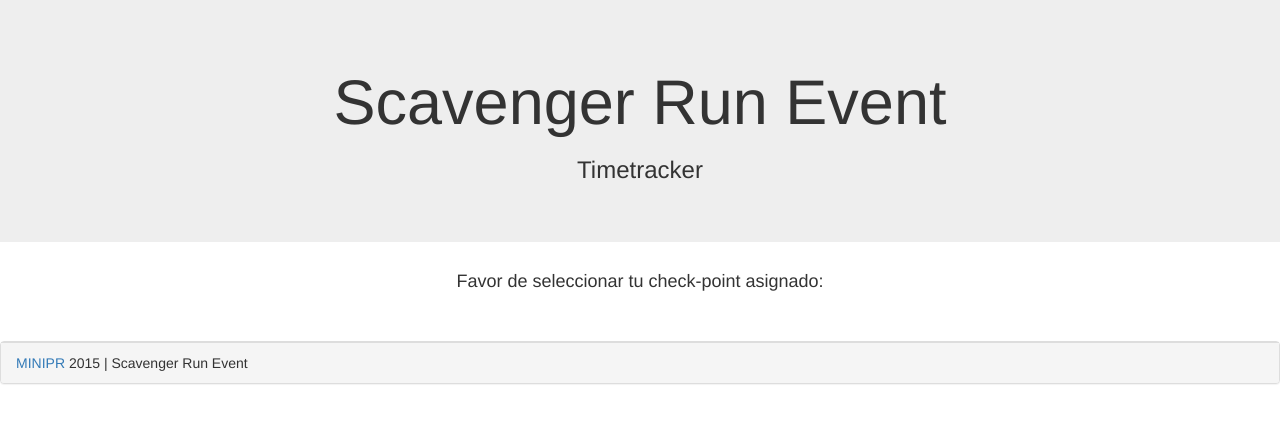
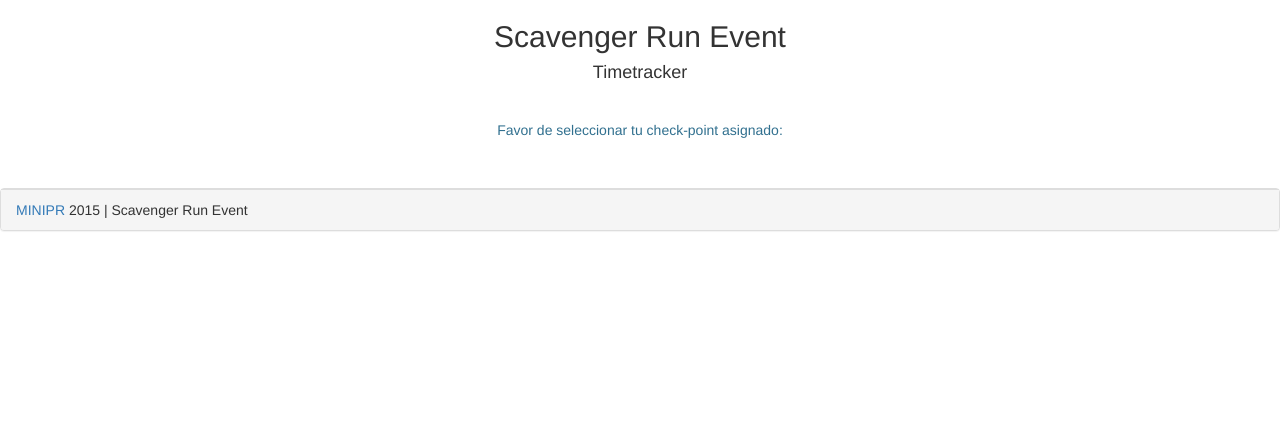
Before and after one commit to juannicolas/ScavengerRunApp, a Django app: page / in a window 1280 px wide. Shown: the top 423 px of the page. Run offline with Django 3.2, Linux system fonts and the light colour scheme; data that the repository does not hold is empty; some libraries are stand-ins or nearby versions.

Commit message:
html code clean

```diff
--- a/src/templates/checkpoint.html
+++ b/src/templates/checkpoint.html
@@ -2,7 +2,7 @@
 
 {% block content %}
 <center>
-    <div class="jumbotron">
+    <div>
         <br><br><br>
         <h2>{{ head }}</h2>
     </div>
@@ -35,7 +35,7 @@
     </div>
     <div>
         <p>
-            <a href="/" class="btn btn-link">Menu principal</a>
+            <a href="/" class="btn btn-link">Volver al menu</a>
         </p>
     </div>
 </center>
--- a/src/templates/welcome.html
+++ b/src/templates/welcome.html
@@ -4,11 +4,12 @@
 
 {% block content %}
 <center>
-    <div class="jumbotron">
-        <h1>Scavenger Run Event</h1>
-        <h3>Timetracker</h3>
+    <div>
+        <h2>Scavenger Run Event</h2>
+        <h4>Timetracker</h4>
     </div>
-    <h4>Favor de seleccionar tu check-point asignado:</h4>
+    <br>
+    <h5 class="text-info">Favor de seleccionar tu check-point asignado:</h5>
     <br>
     <div>
         {% for cp in cps %}
```
